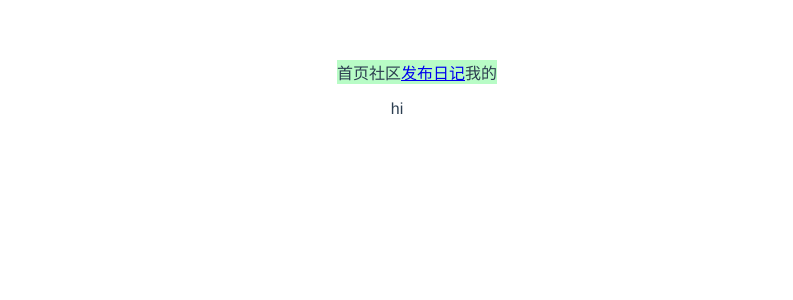
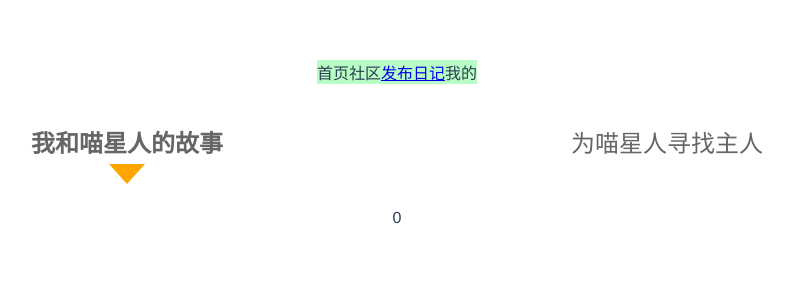
Before and after one commit to RobinJason/cat, a Vue app: page /#/publish in a window 1280 px wide. Shown: the top 300 px of the page, without its empty margins (243-1036 px from the left). Built offline with nearby package versions, Linux system fonts and the light colour scheme; the HTML template or start-up script is replaced by a standard one.

Commit message:
新增vuex基本配置（store文件夹），新增公共css（base.stylus），编写tab部分代码

```diff
--- a/package.json
+++ b/package.json
@@ -15,7 +15,8 @@
   },
   "dependencies": {
     "vue": "^2.5.2",
-    "vue-router": "^3.0.1"
+    "vue-router": "^3.0.1",
+    "vuex": "^3.0.1"
   },
   "devDependencies": {
     "autoprefixer": "^7.1.2",
--- /dev/null
+++ b/src/common/stylus/base.styl
@@ -0,0 +1,5 @@
+html,body,ul,li,p
+  margin 0
+  padding 0
+li
+  list-style none
--- /dev/null
+++ b/src/common/stylus/index.styl
@@ -0,0 +1 @@
+@import "base.styl"
--- a/src/components/common/catTab.vue
+++ b/src/components/common/catTab.vue
@@ -1,13 +1,73 @@
 <template>
-
+  <div class="cat-tab-btn">
+    <ul>
+      <li v-for="(tab,index) in tabs" :key="index">
+        <span :class="['tab-item', { 'active-tab' : currentTab === tab.name}]" @click=" valuesClass(tab.name) ">{{tab.text}}</span>
+        <i class="tab-trans"></i>
+      </li>
+    </ul>
+  </div>
 </template>
 
 <script>
-  export default {
-    name: "catTab"
+
+export default {
+  props: {
+    currentTabName: {
+      type: String
+    }
+  },
+  data () {
+    return {
+      currentTab: 'cat-story',
+      tabs: [
+        { name: 'cat-story', text: '我和喵星人的故事' },
+        { name: 'find-master', text: '为喵星人寻找主人' }
+      ]
+    }
+  },
+  computed: {
+    currentTabComponent () {
+      return this.currentTab
+    }
+  },
+  methods: {
+    valuesClass (val) {
+      this.currentTab = val
+    }
   }
+}
 </script>
 
-<style scoped>
-
+<style lang="stylus" rel="stylesheet/stylus" scoped>
+  .cat-tab-btn
+    width 1080px
+    margin 0 auto
+    ul
+      font-size 0
+      li
+        display inline-block
+        padding 40px 0 50px
+        text-align center
+        position relative
+        width 50%
+        span.tab-item
+          color #666
+          cursor pointer
+          font-size 24px
+          &.active-tab
+            font-weight 600
+            ~ i.tab-trans
+              display block
+        i.tab-trans
+          display none
+          position absolute
+          bottom 5px
+          left 50%
+          margin-left -18px
+          height 0
+          width 0
+          border-width 20px 18px // 36 * 40
+          border-color orange transparent transparent transparent
+          border-style solid
 </style>
--- /dev/null
+++ b/src/components/publish/catStory/catStory.vue
@@ -0,0 +1,17 @@
+<template>
+  <div class="cat-story">{{count}}</div>
+</template>
+
+<script>
+export default {
+  computed: {
+    count () {
+      return this.$store.state.count
+    }
+  }
+}
+</script>
+
+<style scoped>
+
+</style>
--- /dev/null
+++ b/src/components/publish/findMaster/findMaster.vue
@@ -0,0 +1,12 @@
+<template>
+  <div class="find-master"></div>
+</template>
+
+<script>
+export default {
+}
+</script>
+
+<style scoped>
+
+</style>
--- a/src/components/publish/publish.vue
+++ b/src/components/publish/publish.vue
@@ -1,10 +1,27 @@
 <template>
-  <div>hi</div>
+  <div class="publish">
+    <cat-tab></cat-tab>
+    <keep-alive>
+      <component v-bind:is="currentTabName"></component>
+    </keep-alive>
+  </div>
 </template>
 
 <script>
+import catStory from './catStory/catStory'
+import findMaster from './findMaster/findMaster'
+import catTab from '../common/catTab'
 export default {
-
+  data () {
+    return {
+      currentTabName: 'cat-story'
+    }
+  },
+  components: {
+    'cat-story': catStory,
+    'find-master': findMaster,
+    'cat-tab': catTab
+  }
 }
 </script>
 
--- a/src/main.js
+++ b/src/main.js
@@ -1,14 +1,20 @@
 // The Vue build version to load with the `import` command
 // (runtime-only or standalone) has been set in webpack.base.conf with an alias.
 import Vue from 'vue'
+
 import App from './App'
+
 import router from './router'
+import store from './store'
+
+import './common/stylus/index.styl'
 
 Vue.config.productionTip = false
 
 /* eslint-disable no-new */
 new Vue({
   el: '#app',
+  store,
   router,
   components: { App },
   template: '<App/>'
--- /dev/null
+++ b/src/store/index.js
@@ -0,0 +1,15 @@
+import Vue from 'vue'
+import Vuex from 'vuex'
+
+Vue.use(Vuex)
+
+export default new Vuex.Store({
+  state: {
+    count: 0
+  },
+  mutations: {
+    increment (state) {
+      state.count++
+    }
+  }
+})
```
Also changed, not shown: src/store/actions.js (added), src/store/mutations.js (added), 1 other file (tests, documents, lock files or other folders).
